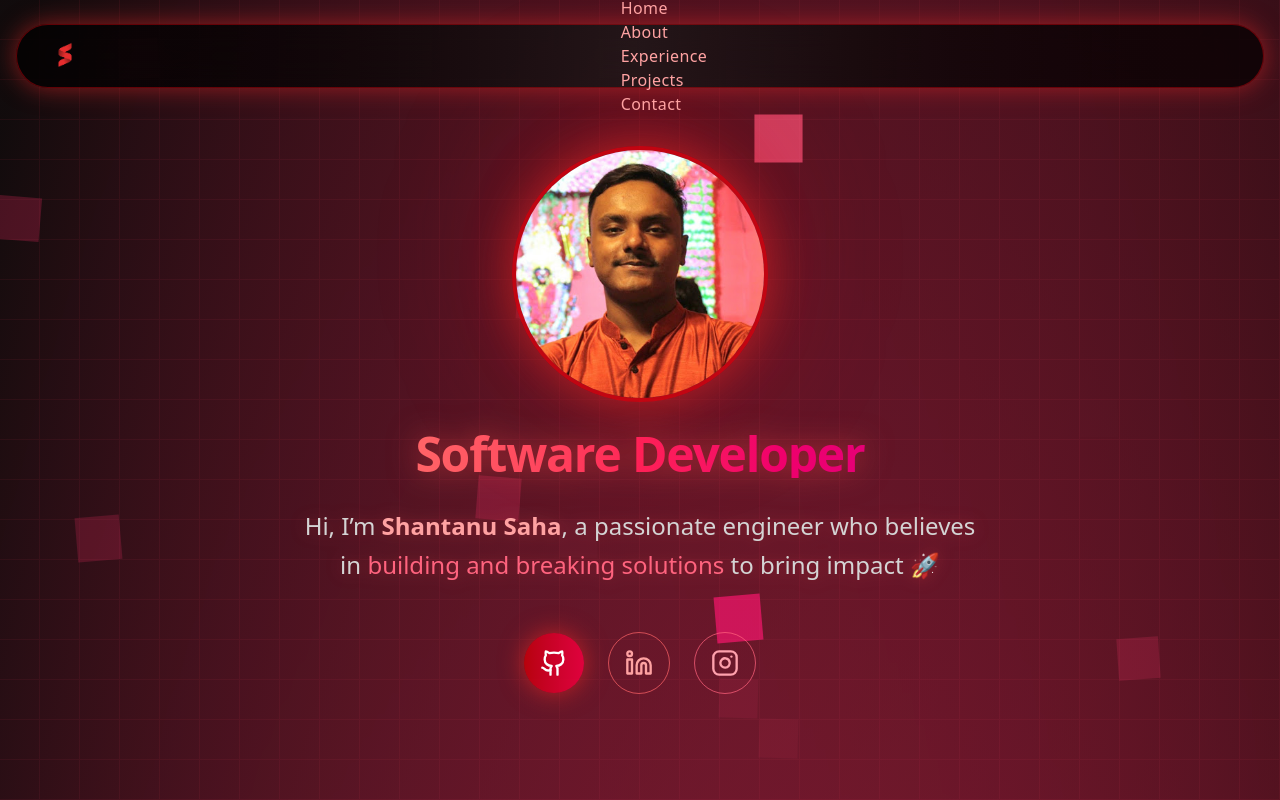
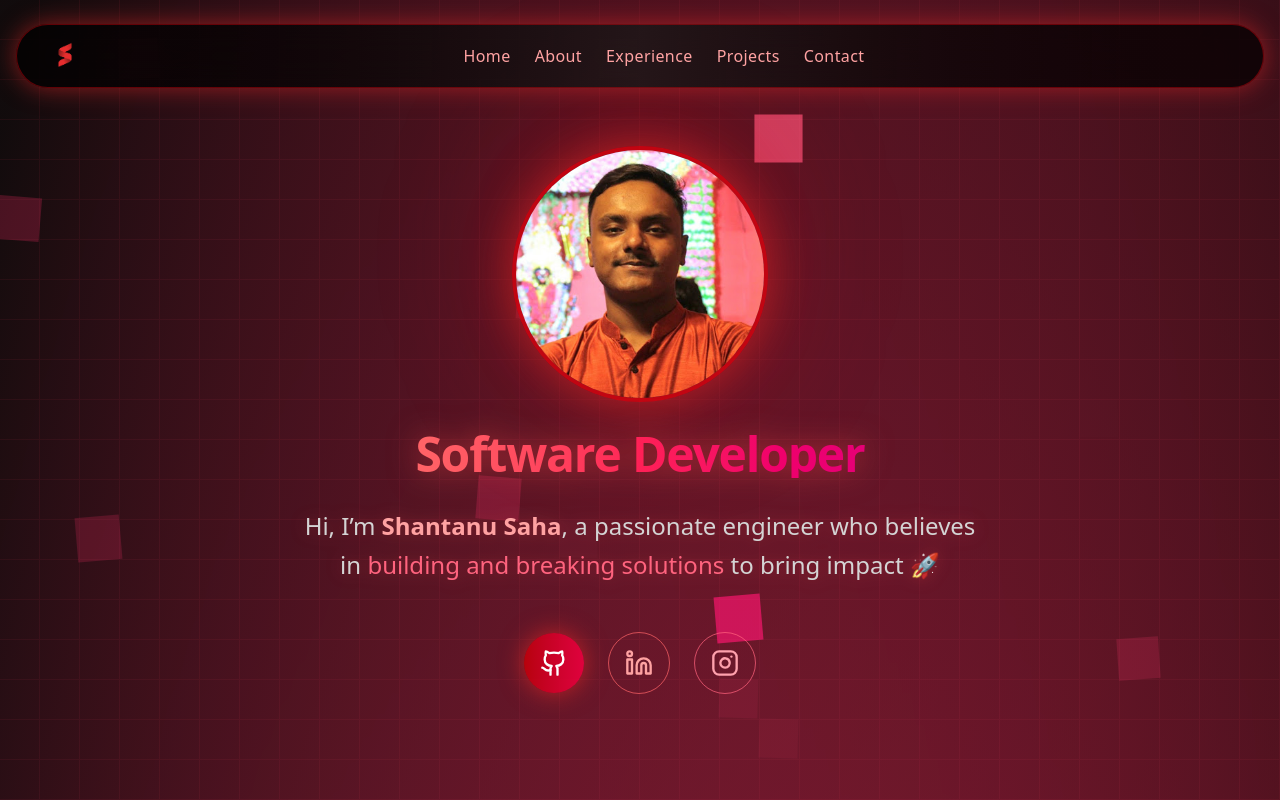
Before and after one commit to Shantanu7854/Shantanu-Portfolio, a Next.js app: page / in a window 1280 px wide. Shown: the top 800 px of the page. Built offline with nearby package versions, Linux system fonts and the light colour scheme.

Commit message:
hamb resp

```diff
--- a/src/components/navbar-04/navbar-04.tsx
+++ b/src/components/navbar-04/navbar-04.tsx
@@ -1,4 +1,3 @@
-import { Button } from "@/components/ui/button";
 import { Logo } from "./logo";
 import { NavMenu } from "./nav-menu";
 import { NavigationSheet } from "./navigation-sheet";
@@ -14,21 +13,21 @@ const Navbar04Page = () => {
       max-w-screen-xl mx-auto rounded-full
       animate-[fadeInDown_0.8s_ease] z-50"
     >
-      <div className="h-full flex items-center justify-between mx-auto px-6">
-        {/* Logo */}
+      <div className="h-full flex items-center justify-between px-6">
+        {/* Left: Logo */}
         <Logo />
 
-        {/* Desktop Menu */}
-        <NavMenu
-          className="hidden md:block text-red-300 tracking-wide
-          transition-colors duration-300 hover:text-red-400"
-        />
+        {/* Center: Desktop Menu */}
+        <div className="hidden md:flex justify-center flex-1">
+          <NavMenu
+            className="text-red-300 tracking-wide
+            transition-colors duration-300 hover:text-red-400"
+          />
+        </div>
 
-        <div className="flex items-center gap-3">
-          {/* Mobile Menu */}
-          <div className="md:hidden">
-            <NavigationSheet />
-          </div>
+        {/* Right: Mobile Menu */}
+        <div className="md:hidden">
+          <NavigationSheet />
         </div>
       </div>
     </nav>
```
